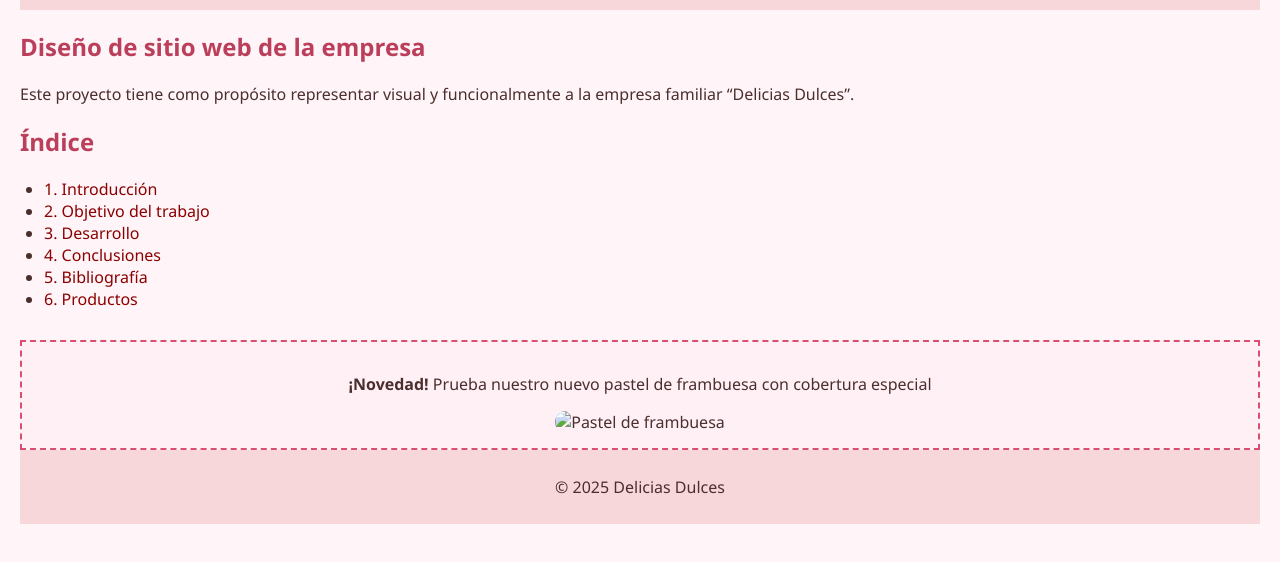
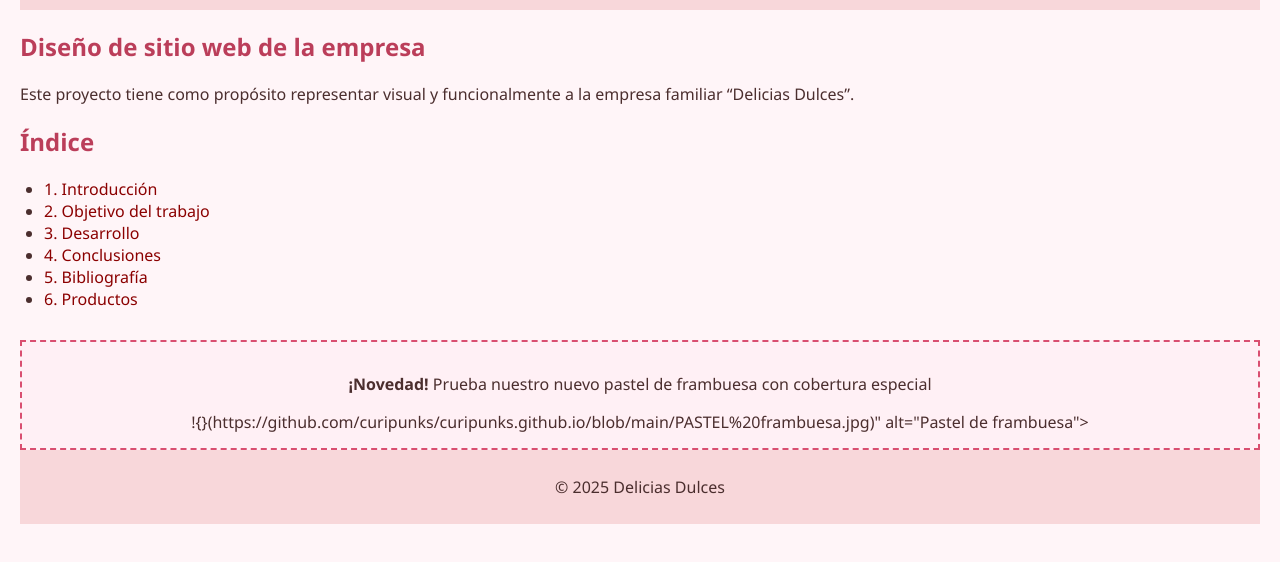
Before and after one commit to curipunks/curipunks.github.io, a plain HTML site: page index.html in a window 1280 px wide. Shown: the part 116-678 px from the top of the page. Drawn offline with Linux system fonts and the light colour scheme.

Commit message:
Update index.html

```diff
--- a/index.html
+++ b/index.html
@@ -54,7 +54,7 @@
 
   <div class="anuncio">
     <p><strong>¡Novedad!</strong> Prueba nuestro nuevo pastel de frambuesa con cobertura especial</p>
-    <img src="pastel-frambuesa.jpg" alt="Pastel de frambuesa">
+    !{}(https://github.com/curipunks/curipunks.github.io/blob/main/PASTEL%20frambuesa.jpg)" alt="Pastel de frambuesa">
   </div>
 
 
```
